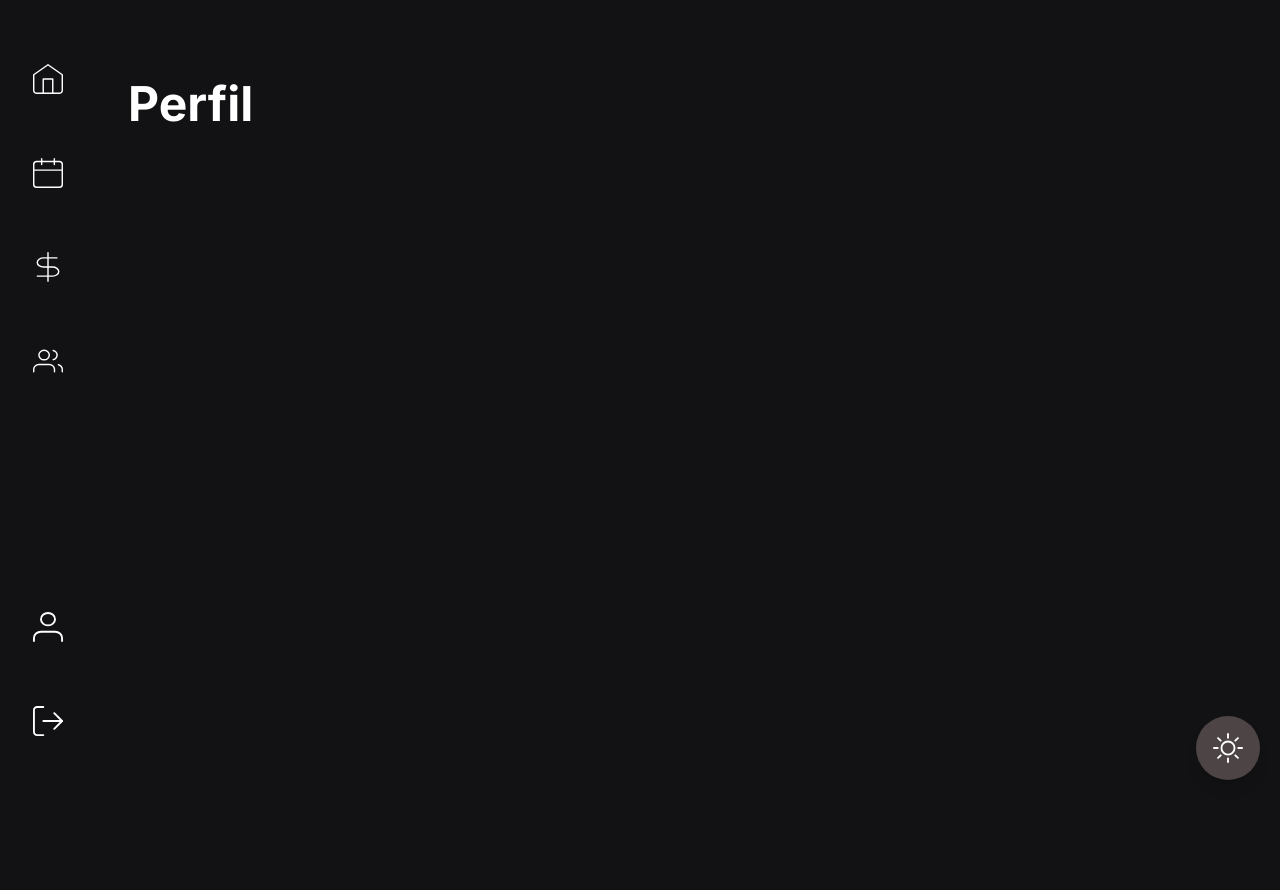
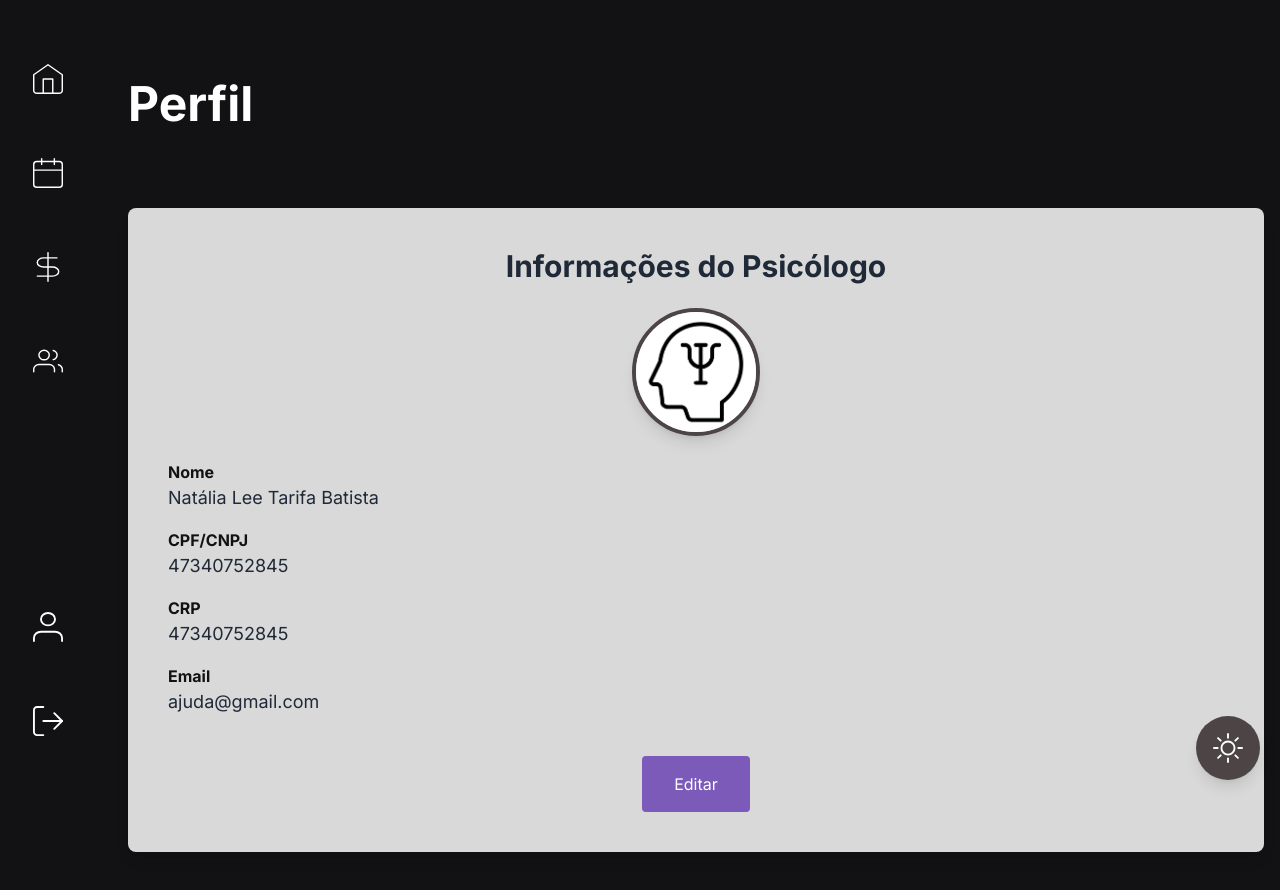
Before and after one commit to Melancia-Salgada/psico-frontend, a React (Vite) app in the folder easypsi/: page /perfil in a window 1280 px wide. Shown: the top 890 px of the page. Before the commit the page ends 800 px from the top, so only its background shows below. Built offline with nearby package versions, Linux system fonts and the light colour scheme.

Commit message:
Página Perfil

```diff
--- a/easypsi/src/views/Perfil.jsx
+++ b/easypsi/src/views/Perfil.jsx
@@ -2,16 +2,50 @@ import React, { useEffect, useState } from 'react';
 import Sidebar from '../components/Sidebar'
 import Titulo from '../components/Titulo'
 import WhiteMode from '../components/WhiteMode'
+import Perfil1 from '../assets/perfil.jpg';
 
 const Perfil = () => {
 
   return (
     <div>
-        <Sidebar/>
-        <div className='container-dash'>
-            <Titulo showButton={false}>Perfil</Titulo>
+      <Sidebar />
+      <div className='container-dash'>
+        <Titulo showButton={false}>Perfil</Titulo>
+        <div className="flex items-center justify-center py-20">
+      <div className="w-full w-100 p-10 bg-cinza shadow-lg rounded-lg">
+        <h2 className="text-3xl font-semibold text-gray-800 text-center mb-6">Informações do Psicólogo</h2>
+
+        <div className="flex justify-center mb-6">
+          <img
+            src= {Perfil1}
+            alt="Avatar"
+            className="w-32 h-32 rounded-full border-4 border-preto-whitemode shadow-lg"
+          />
         </div>
+
+        <div className="mt-4">
+          <div className="mb-4">
+            <label className="text-preto-darkmode font-bold text-center">Nome</label>
+            <p className="text-gray-800 text-lg">Natália Lee Tarifa Batista</p>
+          </div>
+          <div className="lex flex-col items-center mb-4">
+            <label className="text-preto-darkmode font-bold">CPF/CNPJ</label>
+            <p className="text-gray-800 text-lg">47340752845</p>
+          </div>
+          <div className="mb-4">
+            <label className="text-preto-darkmode font-bold">CRP</label>
+            <p className="text-gray-800 text-lg">47340752845</p>
+          </div>
+          <div className="mb-4">
+          <label className="text-preto-darkmode font-bold">Email</label>
+            <p className="text-gray-800 text-lg">ajuda@gmail.com</p>
+          </div>
+        </div>
+        <a href='/agenda'className='flex justify-center mt-auto'><button className="mt-6 bg-roxo text-white px-8 py-4 rounded hover:bg-purple-400">Editar</button></a>
+      </div>
+    </div>
         <WhiteMode />
+      </div>
     </div>
   )
 }
```
Also changed, not shown: easypsi/src/assets/perfil.jpg (added).
